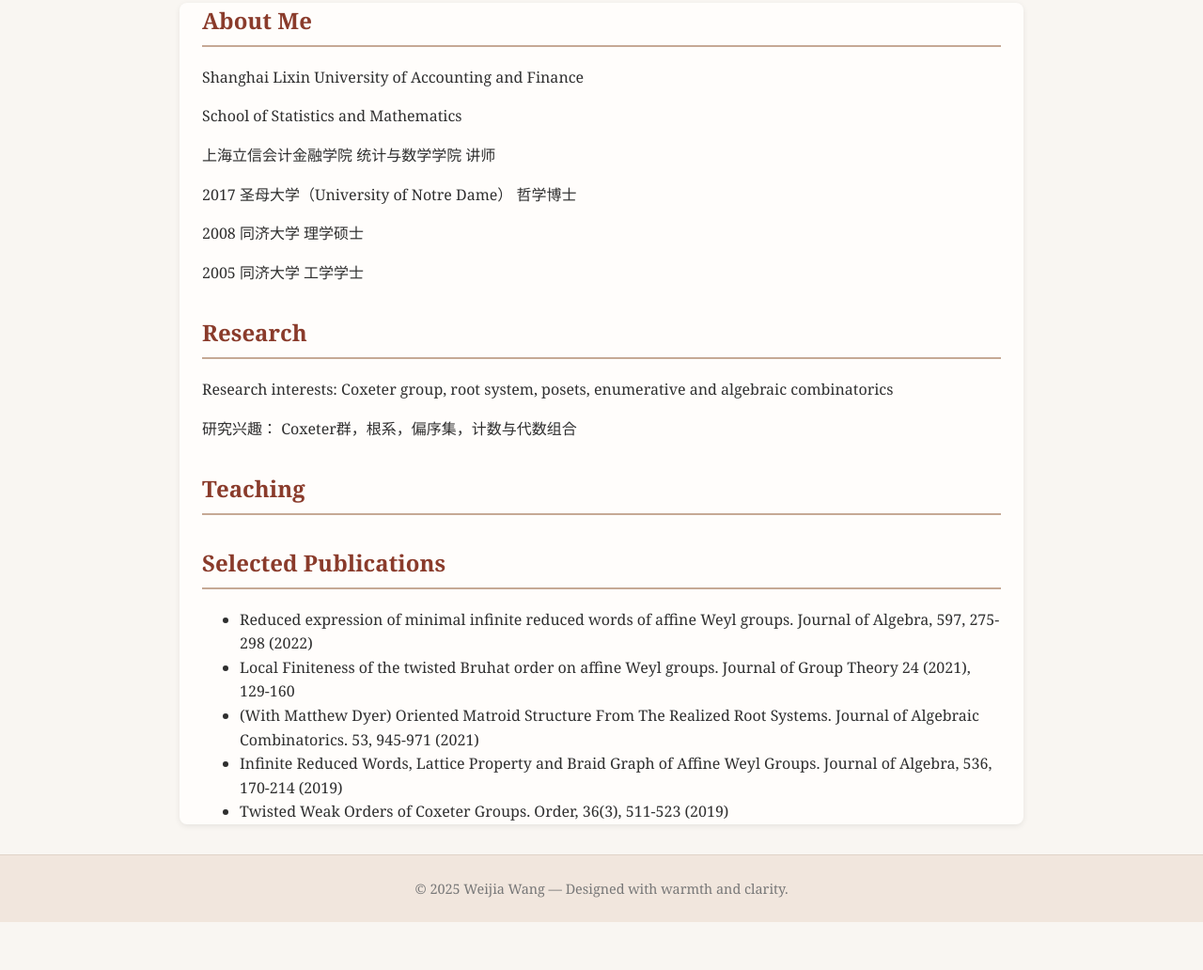
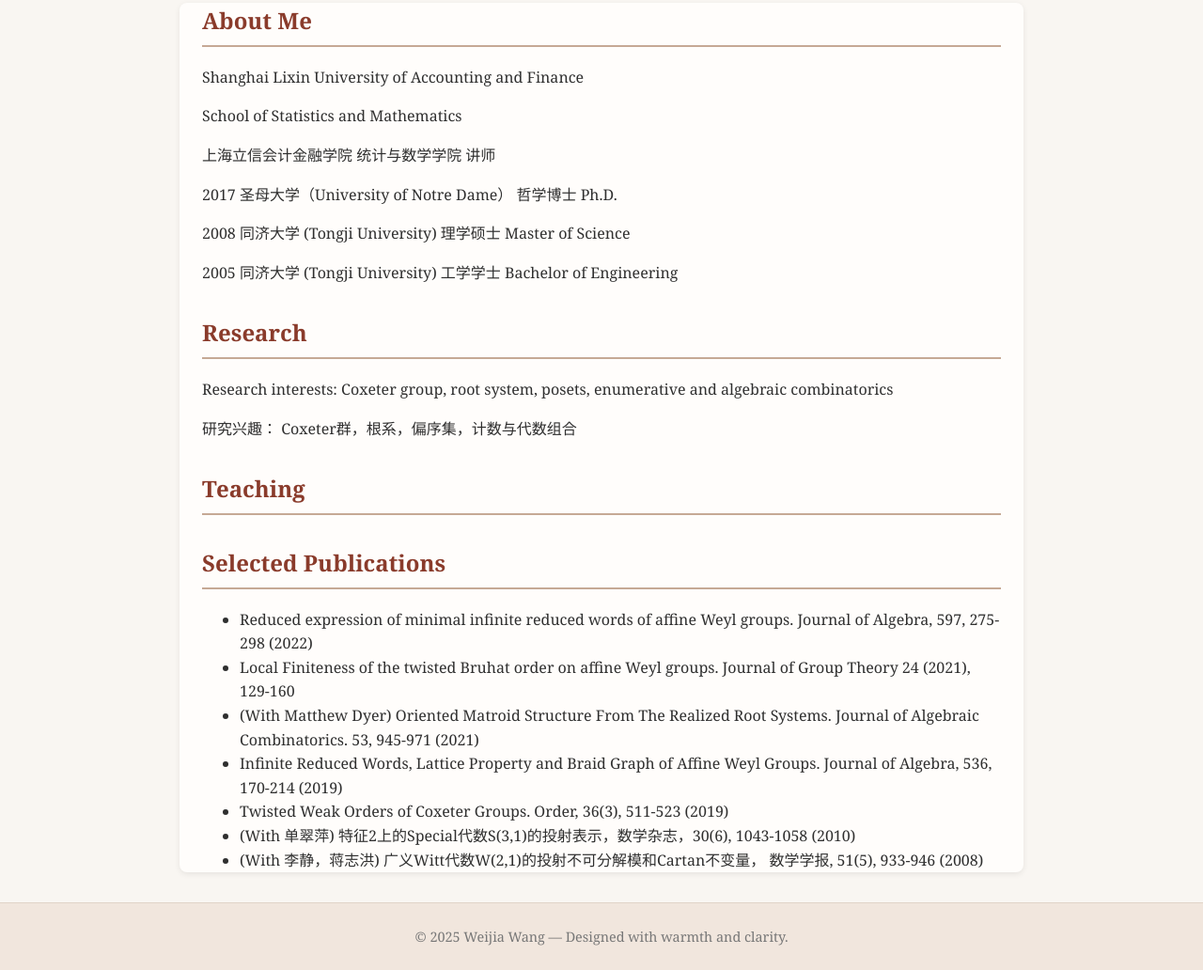
Before and after one commit to wwangnd/weijiawang.github.io, a plain HTML site: page index.html in a window 1280 px wide. Shown: the part 210-1242 px from the top of the page at 94% size. Before the commit the page ends 1191 px from the top, so only its background shows below. Drawn offline with Linux system fonts and the light colour scheme.

Commit message:
Update index.html

```diff
--- a/index.html
+++ b/index.html
@@ -119,9 +119,9 @@
       <h2>About Me</h2>
      <p>Shanghai Lixin University of Accounting and Finance</p>  <p>School of Statistics and Mathematics</p>
     <p>上海立信会计金融学院  统计与数学学院 讲师</p>
-     <p> 2017  圣母大学（University of Notre Dame）   哲学博士 </p>
-      <p> 2008  同济大学   理学硕士 </p>
-      <p> 2005  同济大学   工学学士 </p>
+     <p> 2017  圣母大学（University of Notre Dame）   哲学博士 Ph.D. </p>
+      <p> 2008  同济大学 (Tongji University) 理学硕士 Master of Science </p>
+      <p> 2005  同济大学 (Tongji University)   工学学士 Bachelor of Engineering </p>
 
     </section>
 
@@ -144,6 +144,8 @@
         <li>(With Matthew Dyer) Oriented Matroid Structure From The Realized Root Systems. Journal of Algebraic Combinatorics. 53, 945-971 (2021)</li>
       <li>Infinite Reduced Words, Lattice Property and Braid Graph of Affine Weyl Groups. Journal of Algebra, 536, 170-214 (2019)</li>
       <li>Twisted Weak Orders of Coxeter Groups. Order, 36(3), 511-523 (2019)</li>
+        <li>(With 单翠萍) 特征2上的Special代数S(3,1)的投射表示，数学杂志，30(6), 1043-1058 (2010) </li>
+        <li>(With 李静，蒋志洪) 广义Witt代数W(2,1)的投射不可分解模和Cartan不变量， 数学学报, 51(5), 933-946 (2008)</li>
       </ul>
     </section>
 
```
